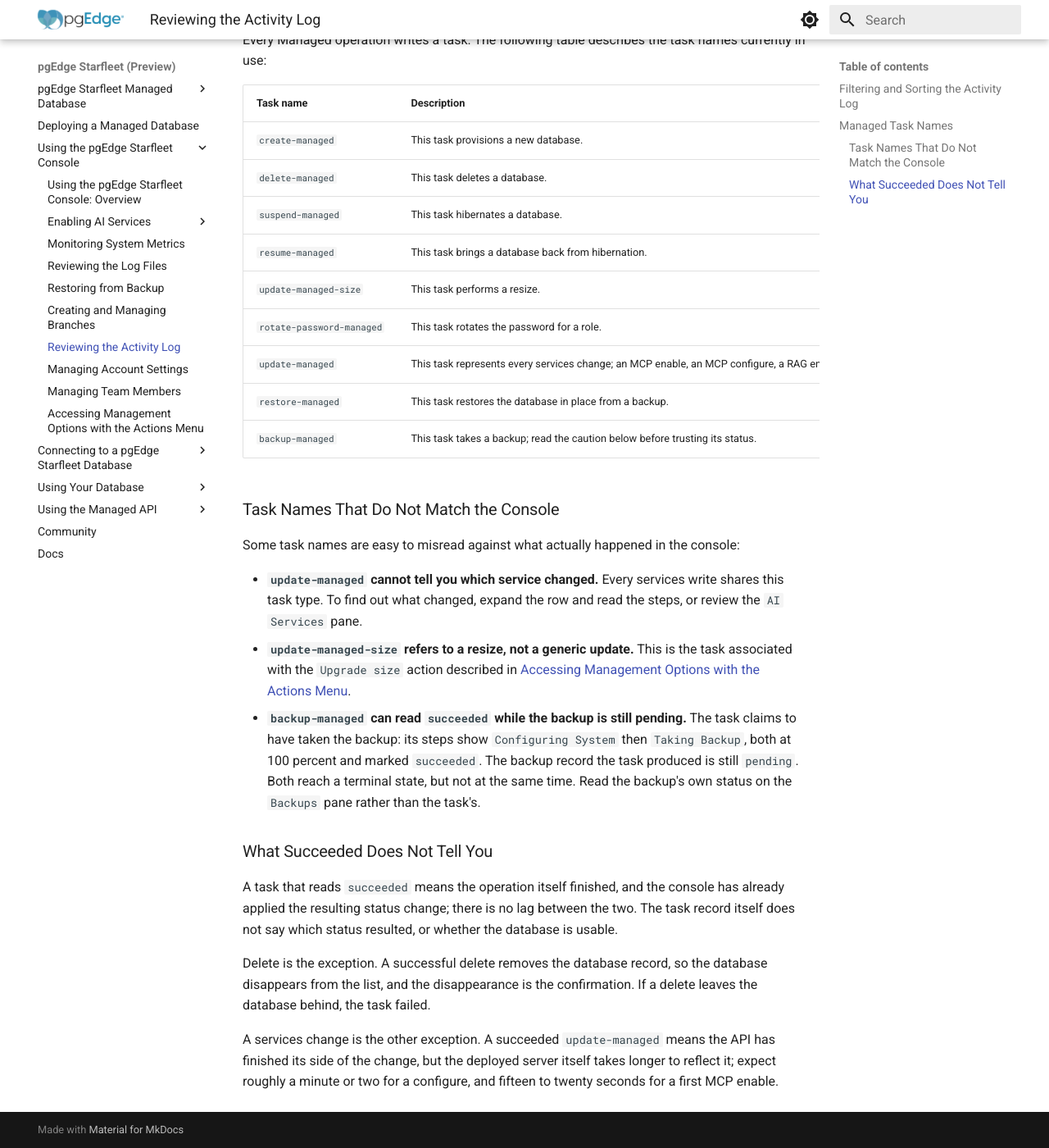
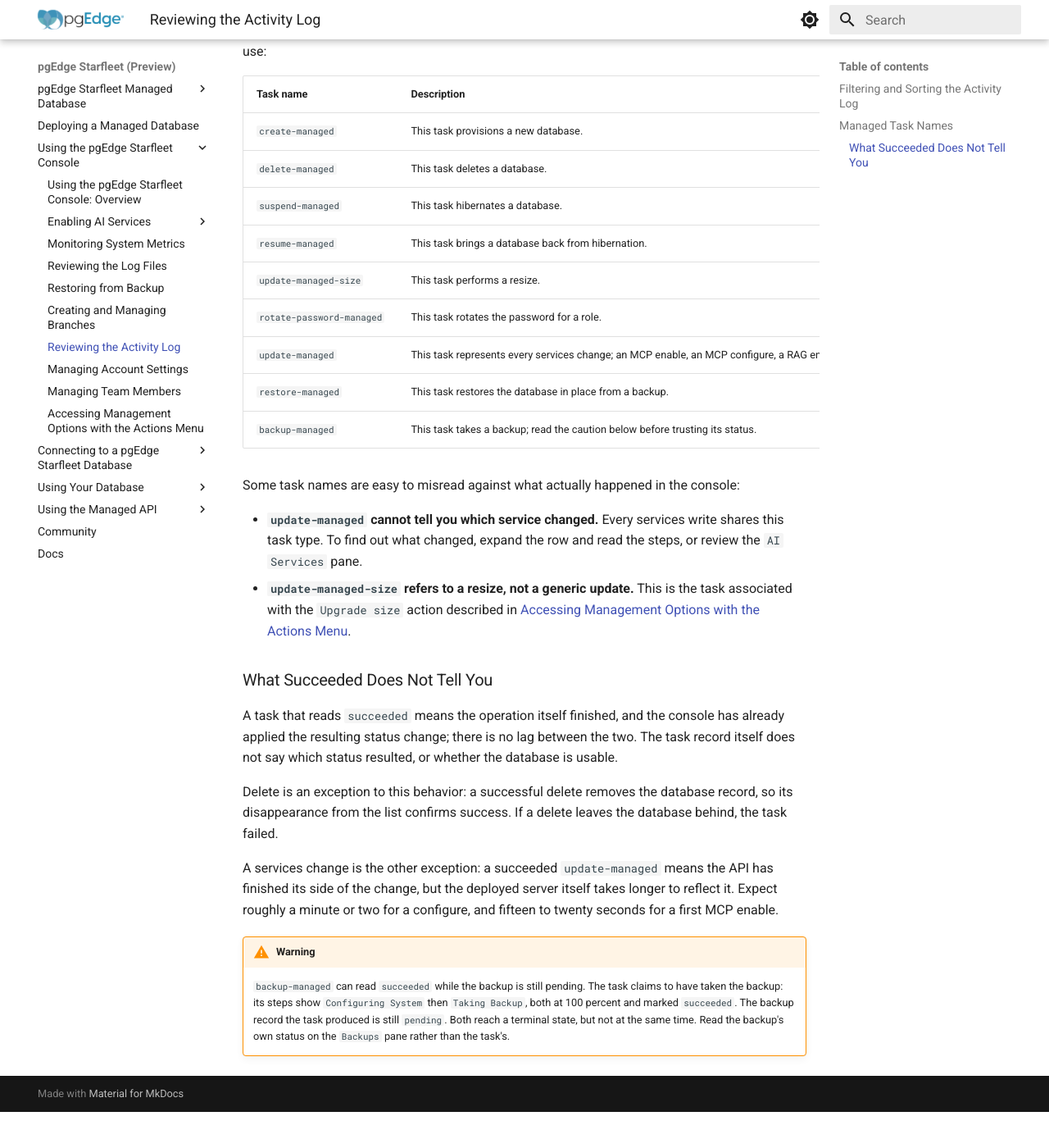
Before and after one commit to pgEdge/pgedge-starfleet-docs, an MkDocs documentation site: the page built from docs/managed/using_console/managed_activity_log.md, in a window 1280 px wide and 1400 px high, scrolled down 1881 px. Shown: the whole window at 82% size. Built offline with MkDocs 1.6.1 and Material for MkDocs 9.7.7, drawn with Linux system fonts in a browser that asks for light colours; after the commit the page ends 3237 px from its top, so only the background shows below that; part of the change alters nothing that is shown; some of the changed text lies outside the part shown.

Commit message:
Review pass: activity log page
Fix vague verbs (shows/shown -> displays), standardize bullets to
"-", tighten wording, merge the progress-bar note into one hint,
drop a redundant heading, move the backup-managed gotcha into its
own warning admonition, and tighten the two succeeded-exception
paragraphs.

```diff
--- a/docs/managed/using_console/managed_activity_log.md
+++ b/docs/managed/using_console/managed_activity_log.md
@@ -2,35 +2,36 @@
 
 When you start a task in the console (for example, deploying a database
 or restoring from a backup), the console adds the task to the table on
-the `Activity Log` page. The Activity Log page organizes console
+the `Activity Log` page. The Activity Log organizes console
 activity into a table that you can sort and filter.
 
-The console also displays a task progress bar on the main console page
-for the related database.
+!!! hint
 
-Select `show details` on the progress bar to display additional
-information about the task in progress. Each point on the task bar
-corresponds to an event detail. To close the task bar, select the `X`
-in its upper-right corner.
+    The console also displays a task progress bar on the main console
+    page for the related database. Select `show details` on the
+    progress bar to display additional information about the task in
+    progress. Each point on the task bar corresponds to an event
+    detail. To close the task bar, select the `X` in its upper-right
+    corner.
 
 ![Reviewing the Activity Log](../images/managed_activity_log.png)
 
 The Activity Log page displays the following columns:
 
-* `Task name` identifies the type of task for the table entry (for
+- `Task name` identifies the type of task for the table entry (for
   example, `create-managed`, `restore-managed`, or
-  `update-managed-size`). The console shows the raw name the API gives
+  `update-managed-size`). The console displays the raw name the API gives
   the task, with a tooltip that names the task in plain language and
   explains what it does.
 
-* `Subject kind` is the kind of resource the task acted on, one of
+- `Subject kind` is the kind of resource the task acted on, one of
   `database`, `cluster`, or `ingress`.
-* `Subject ID` is the ID of that resource. For a Managed database,
-  this is the database ID shown in the `Details` pane.
-* `Status` indicates the state of the task. The values are `running`,
+- `Subject ID` is the ID of that resource. For a Managed database,
+  this is the database ID displayed in the `Details` pane.
+- `Status` indicates the state of the task. The values are `running`,
   `succeeded`, `queued`, and `failed`.
-* `Created at` is the timestamp at which the task started.
-* `Updated at` is the timestamp at which the console last updated the
+- `Created at` is the timestamp at which the task started.
+- `Updated at` is the timestamp at which the console last updated the
   task.
 
 Use the arrow to the left of a `Task name` to expand the task
@@ -62,24 +63,15 @@ task names currently in use:
 | `restore-managed` | This task restores the database in place from a backup. |
 | `backup-managed` | This task takes a backup; read the caution below before trusting its status. |
 
-### Task Names That Do Not Match the Console
-
 Some task names are easy to misread against what actually happened in the
 console:
 
-* **`update-managed` cannot tell you which service changed.** Every services
+- **`update-managed` cannot tell you which service changed.** Every services
   write shares this task type. To find out what changed, expand the row and
   read the steps, or review the `AI Services` pane.
-* **`update-managed-size` refers to a resize, not a generic update.** This is
+- **`update-managed-size` refers to a resize, not a generic update.** This is
   the task associated with the `Upgrade size` action described in
   [Accessing Management Options with the Actions Menu](managed_actions.md#upgrading-the-size-tier).
-* **`backup-managed` can read `succeeded` while the backup is still pending.**
-  The task claims to have taken the backup: its steps show
-  `Configuring System` then `Taking Backup`, both at 100 percent and
-  marked `succeeded`. The backup record the task produced is still
-  `pending`. Both reach a terminal state, but not at the same time.
-  Read the backup's own status on the `Backups` pane rather than the
-  task's.
 
 ### What Succeeded Does Not Tell You
 
@@ -88,11 +80,22 @@ console has already applied the resulting status change; there is no lag
 between the two. The task record itself does not say which status resulted, or
 whether the database is usable.
 
-Delete is the exception. A successful delete removes the database record, so
-the database disappears from the list, and the disappearance is the
-confirmation. If a delete leaves the database behind, the task failed.
+Delete is an exception to this behavior: a successful delete removes the
+database record, so its disappearance from the list confirms success. If
+a delete leaves the database behind, the task failed.
 
-A services change is the other exception. A succeeded `update-managed` means
-the API has finished its side of the change, but the deployed server itself
-takes longer to reflect it; expect roughly a minute or two for a configure,
-and fifteen to twenty seconds for a first MCP enable.
+A services change is the other exception: a succeeded `update-managed`
+means the API has finished its side of the change, but the deployed
+server itself takes longer to reflect it. Expect roughly a minute or
+two for a configure, and fifteen to twenty seconds for a first MCP
+enable.
+
+!!! warning
+
+    `backup-managed` can read `succeeded` while the backup is still
+    pending. The task claims to have taken the backup: its steps show
+    `Configuring System` then `Taking Backup`, both at 100 percent and
+    marked `succeeded`. The backup record the task produced is still
+    `pending`. Both reach a terminal state, but not at the same time.
+    Read the backup's own status on the `Backups` pane rather than the
+    task's.
```
